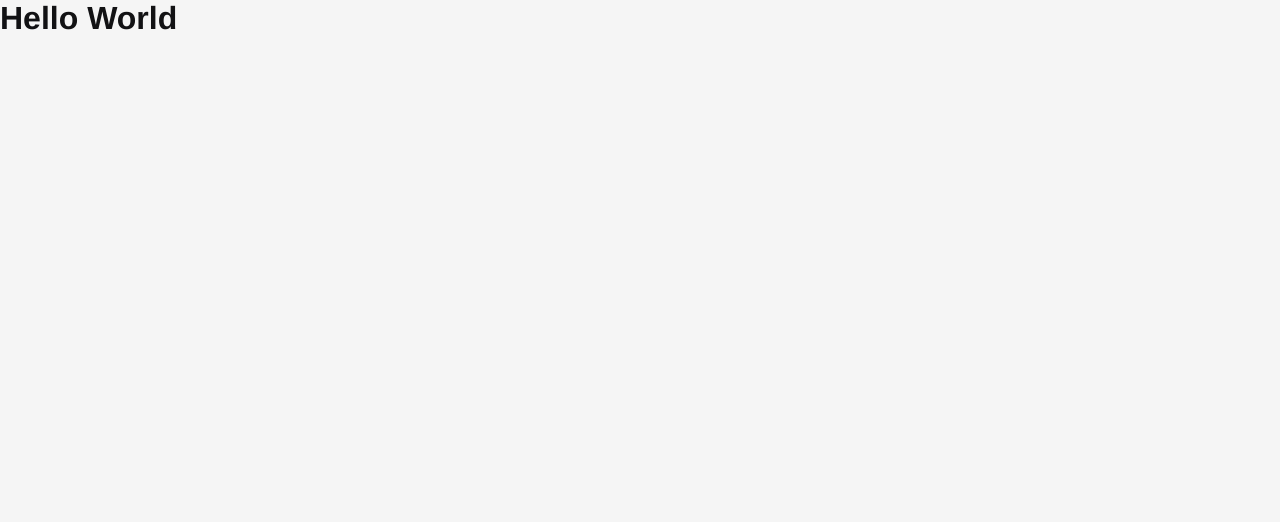
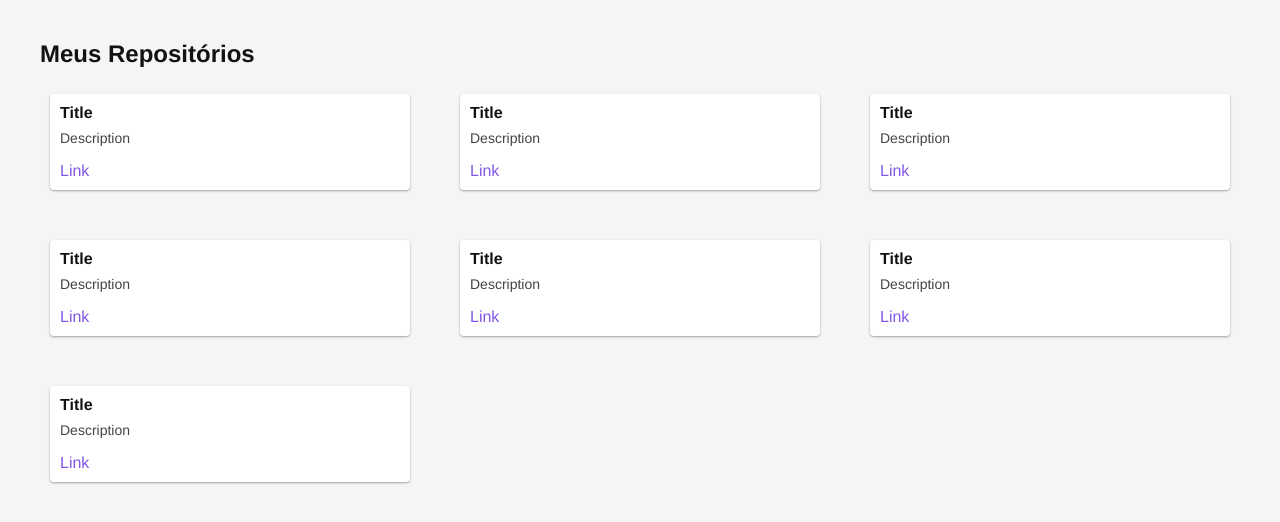
Before and after one commit to goncadanilo/github-explorer, a React app: page / in a window 1280 px wide. Shown: the top 522 px of the page. Built offline with nearby package versions, Linux system fonts and the light colour scheme.

Commit message:
feat: create RepositoryList and RepositoryItem components

```diff
--- a/src/App.jsx
+++ b/src/App.jsx
@@ -1,5 +1,6 @@
+import { RepositoryList } from './components/RepositoryList';
 import './styles/global.scss';
 
 export function App() {
-  return <h1>Hello World</h1>
+  return <RepositoryList />
 }
--- /dev/null
+++ b/src/components/RepositoryItem.jsx
@@ -0,0 +1,12 @@
+export function RepositoryItem() {
+  return (
+    <div className="repository-item">
+      <strong>Title</strong>
+      <p>Description</p>
+
+      <a href="">
+        Link
+      </a>
+    </div>
+  );
+}
--- /dev/null
+++ b/src/components/RepositoryList.jsx
@@ -0,0 +1,20 @@
+import { RepositoryItem } from "./RepositoryItem";
+import '../styles/repositories.scss';
+
+export function RepositoryList() {
+  return (
+    <section className="repository-list">
+      <h1>Meus Repositórios</h1>
+
+      <div className="repository-container">
+        <RepositoryItem />
+        <RepositoryItem />
+        <RepositoryItem />
+        <RepositoryItem />
+        <RepositoryItem />
+        <RepositoryItem />
+        <RepositoryItem />
+      </div>
+    </section>
+  )
+}
--- /dev/null
+++ b/src/styles/repositories.scss
@@ -0,0 +1,36 @@
+section.repository-list {
+  margin: 40px;
+
+  h1 {
+    margin-bottom: 16px;
+  }
+
+  div.repository-container {
+    display: grid;
+    grid-gap: 50px;
+    grid-template-columns: auto auto auto;
+    padding: 10px;
+
+    div.repository-item {
+      display: flex;
+      flex-direction: column;
+      background-color: #fff;
+      border-radius: 4px;
+      padding: 10px;
+      box-shadow: 0 1px 3px rgba(0, 0, 0, 0.12), 0 1px 2px rgba(0, 0, 0, 0.24);
+
+      p {
+        font-size: 14px;
+        color: #444;
+        margin-top: 8px;
+      }
+
+      a {
+        display: inline-block;
+        margin-top: 16px;
+        text-decoration: none;
+        color: #8257e6;
+      }
+    }
+  }
+}
```
